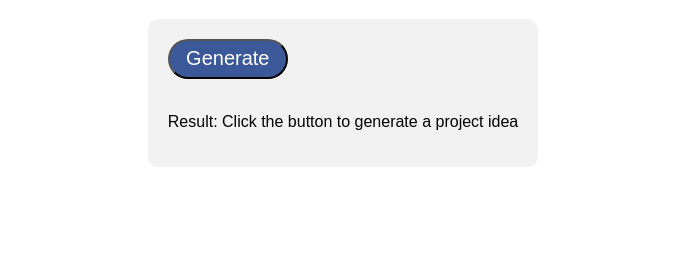
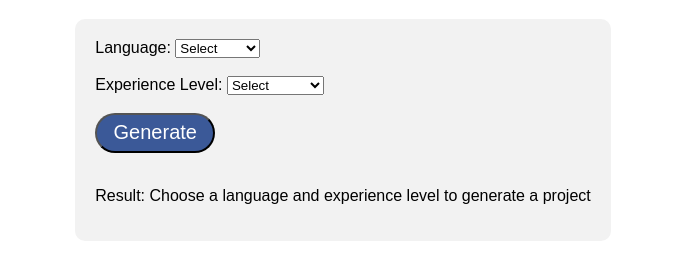
Before and after one commit to tmchuynh/project-generator, a plain HTML site: page index.html in a window 1280 px wide. Shown: the part 61-340 px from the top of the page, without its empty margins (297-983 px from the left). Drawn offline with Linux system fonts and the light colour scheme.

Commit message:
choose lang and difficulty level

```diff
--- a/index.html
+++ b/index.html
@@ -10,12 +10,31 @@
     </head>
     <body>
         <h1>Software Development Project Generator</h1>
-        <div class="container">
-          <button id="generate-button">Generate</button>
-          <br>
-          <br>
-          <p>Result: <span id="result">Click the button to generate a project idea</span></p>
-        </div>
-        <script src="script.js"></script>
+    <div class="container">
+      <form>
+        <label for="language">Language:</label>
+        <select id="language">
+          <option value="">Select</option>
+          <option value="javascript">JavaScript</option>
+          <option value="react">React</option>
+          <option value="python">Python</option>
+        </select>
+        <br>
+        <br>
+        <label for="experience">Experience Level:</label>
+        <select id="experience">
+          <option value="">Select</option>
+          <option value="beginner">Beginner</option>
+          <option value="intermediate">Intermediate</option>
+          <option value="advanced">Advanced</option>
+        </select>
+        <br>
+        <br>
+        <button id="generate-button">Generate</button>
+      </form>
+      <br>
+      <p>Result: <span id="result">Choose a language and experience level to generate a project</span></p>
+    </div>
+    <script src="script.js"></script>
     </body>
 </html>
```
